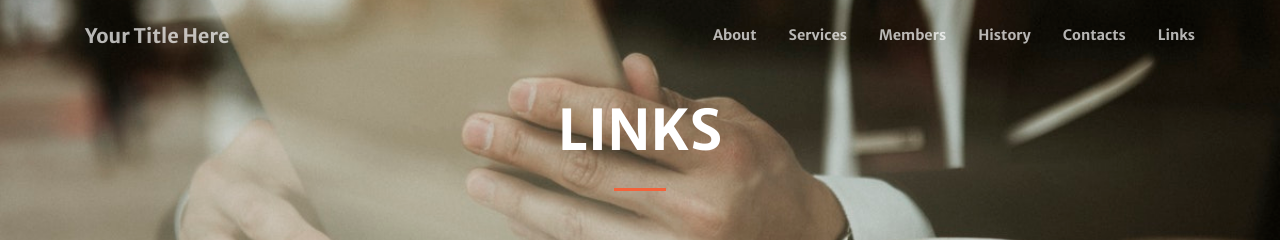
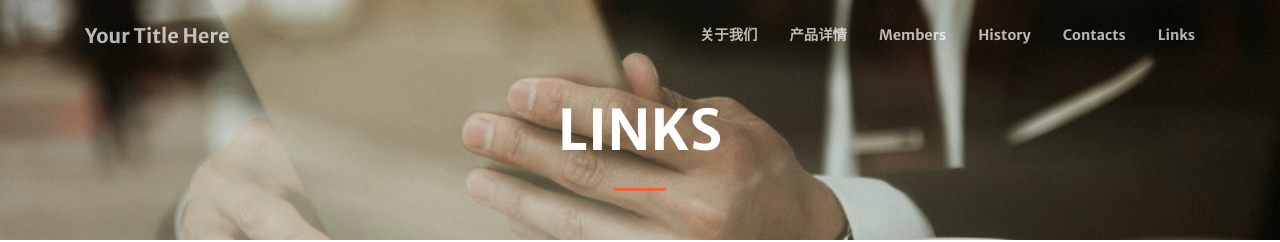
Before and after one commit to wangzr622/zhigao, a Jekyll site: the page built from links.md, in a window 1280 px wide. Shown: the top 242 px of the page. Built offline with Jekyll 4.4.1, drawn with Linux system fonts in a browser that asks for light colours; nearby versions of some CDN libraries.

Commit message:
Update menus.yml

```diff
--- a/_data/menus.yml
+++ b/_data/menus.yml
@@ -3,9 +3,9 @@
 # However on github-pages custom plugins are disabled, and the script doesn't
 # run. So please, fill in any custom menu entry here.
 header:
-- title: About
+- title: 关于我们
   url: /#about
-- title: Services
+- title: 产品详情
   url: /#services
 - title: Members
   url: /#members
```
